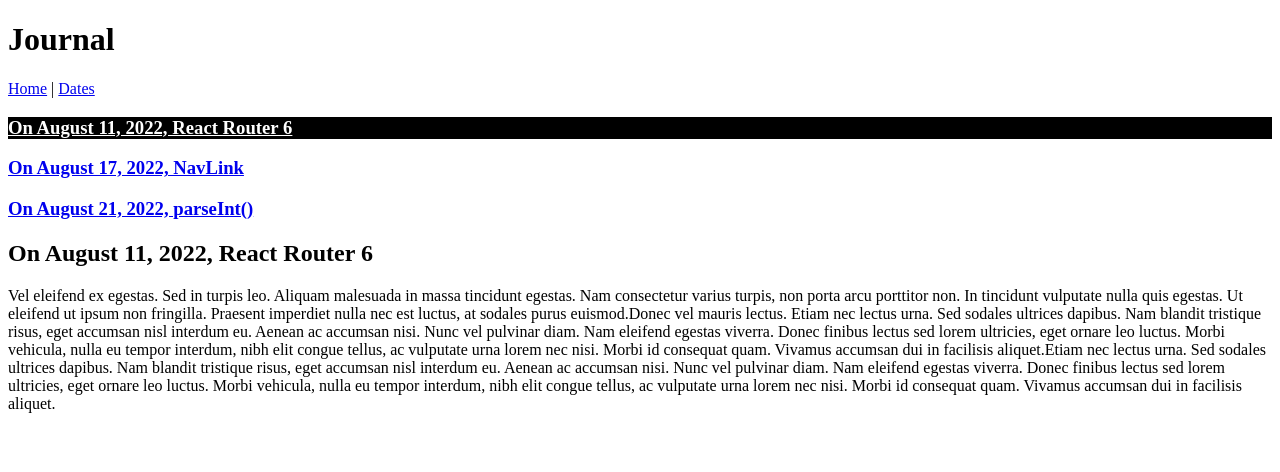
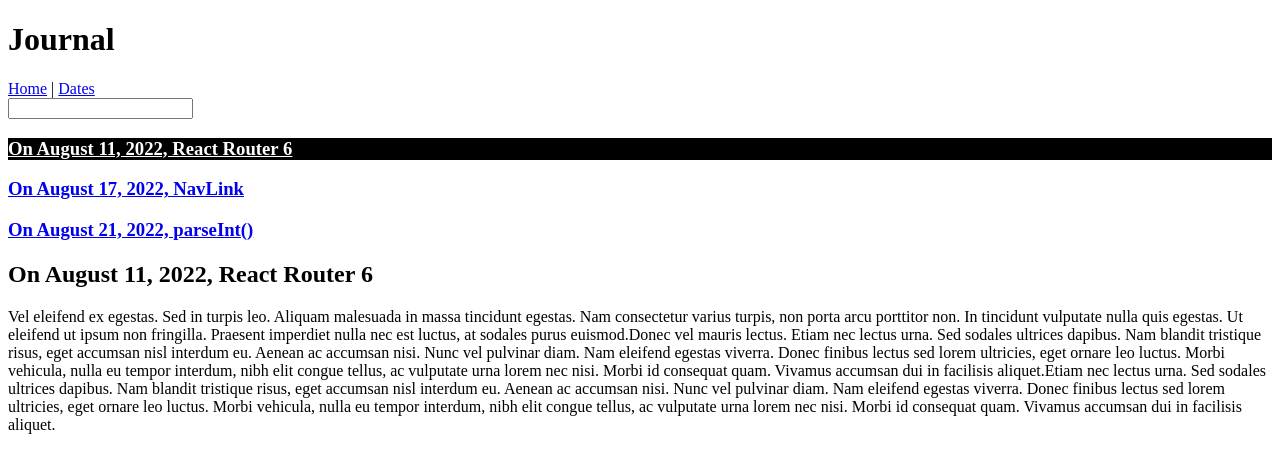
Before and after one commit to ivicakartelo/router6, a JavaScript app: page /dates/1 in a window 1280 px wide. Shown: the top 472 px of the page. Built offline with nearby package versions, Linux system fonts and the light colour scheme.

Commit message:
No Match and Input box for searching

```diff
--- a/src/components/dates.js
+++ b/src/components/dates.js
@@ -1,10 +1,23 @@
-import { NavLink, Outlet } from "react-router-dom";
+import { NavLink, Outlet, useSearchParams } from "react-router-dom";
 import { getDates } from "../database";
 
 export default function Dates() {
-  let dates = getDates();
+  const dates = getDates();
+  const [searchParams, setSearchParams] = useSearchParams();
   return (
-    <div>
+    <>
+      <div>
+      <input
+          value={searchParams.get("filter") || ""}
+          onChange={(event) => {
+            let filter = event.target.value;
+            if (filter) {
+              setSearchParams({ filter });
+            } else {
+              setSearchParams({});
+            }
+          }}
+        />
         {dates.map((date) => (
           <NavLink
           style={({ isActive }) => {
@@ -21,7 +34,11 @@
             <h3>{date.title}</h3>
           </NavLink>
         ))}
+      </div>
+
         <Outlet />
-    </div>
+
+
+      </>
   );
 }
--- a/src/index.js
+++ b/src/index.js
@@ -13,6 +13,7 @@
   <BrowserRouter>
     <Routes>
       <Route path="/" element={<App />}>
+
       <Route
         index
         element={
@@ -29,7 +30,6 @@
         }
       />
         <Route path="dates" element={<Dates />}>
-
         <Route
         index
         element={
@@ -43,12 +43,20 @@
             interdum, nibh elit congue tellus, ac vulputate urna lorem nec nisi. Morbi id
             consequat quam.</p>
           </>
-
-
         }
       />
         <Route path=":dateId" element={<Date />} />
       </Route>
+
+      <Route
+      path="*"
+      element={
+        <main style={{ padding: "1rem" }}>
+          <p>There's nothing here!</p>
+        </main>
+      }
+    />
+
       </Route>
     </Routes>
   </BrowserRouter>
```
